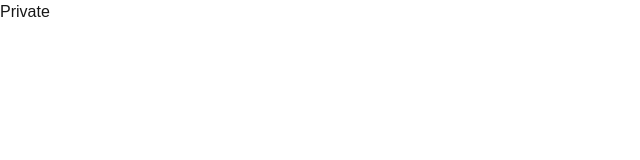
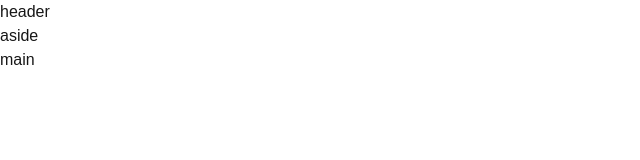
Before and after one commit to DmelladoH/soldi, a Next.js app: page /dashboard in a window 1280 px wide. Shown: the top 160 px of the page, without its empty margins (0-640 px from the left). Built offline with nearby package versions, Linux system fonts and the light colour scheme.

Commit message:
feat: add dashboard layout

```diff
--- /dev/null
+++ b/app/dashboard/layout.tsx
@@ -0,0 +1,13 @@
+export default function DashboardLayout() {
+  return (
+    <>
+      <header>
+        <h3>header</h3>
+      </header>
+      <aside>
+        <p>aside</p>
+      </aside>
+      <main>main</main>
+    </>
+  );
+}
--- a/app/page.tsx
+++ b/app/page.tsx
@@ -1,6 +1,15 @@
-import { SignIn } from "@clerk/nextjs";
+"use client";
+
+import { SignIn, useAuth } from "@clerk/nextjs";
+import { redirect } from "next/navigation";
 
 export default function Home() {
+  const { userId } = useAuth();
+
+  if (userId) {
+    redirect("/dashboard");
+  }
+
   return (
     <div className="grid grid-rows-[20px_1fr_20px] items-center justify-items-center min-h-screen p-8 pb-20 gap-16 sm:p-20 font-[family-name:var(--font-geist-sans)]">
       <main className="flex flex-col gap-8 row-start-2 items-center sm:items-start">
```
